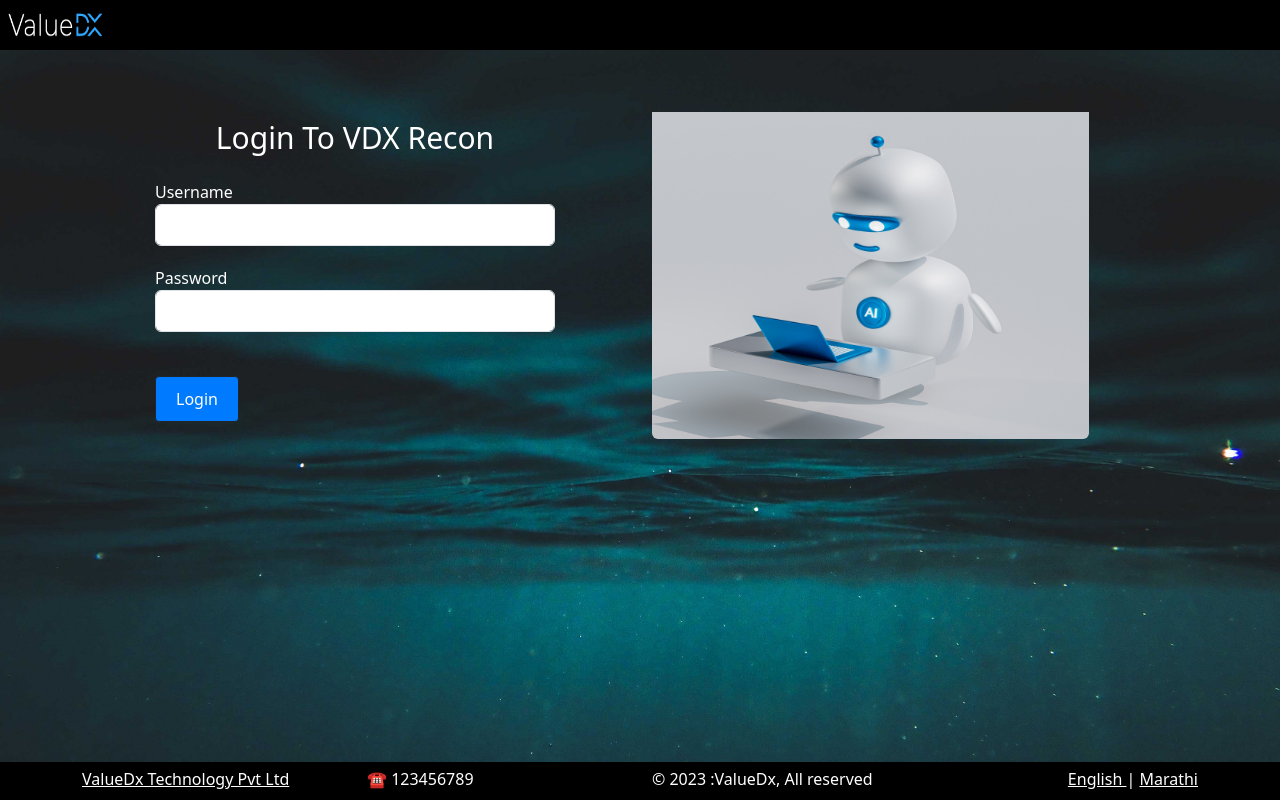
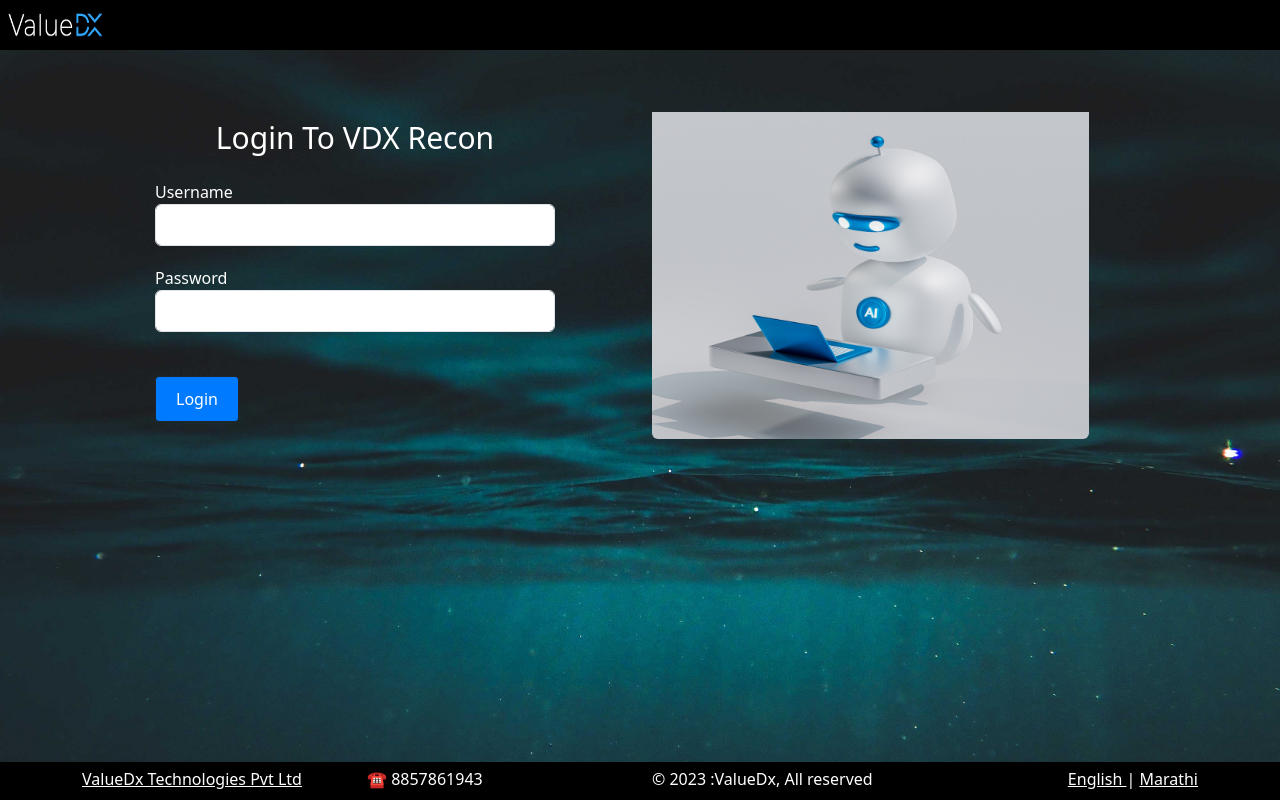
Before and after one commit to vdvaibhavp/project_ui, a React (Create React App) app: page / in a window 1280 px wide. Built offline with nearby package versions, Linux system fonts and the light colour scheme.

Commit message:
commit server

```diff
--- a/src/Components/Dashboard/Dashboard.js
+++ b/src/Components/Dashboard/Dashboard.js
@@ -63,7 +63,7 @@ function Dashboard({ onLogout, isAuthenticated }) {
       fileId: file
     };
     await axios({
-      url: 'http://localhost:3001/download',
+      url: '/download',
       method: 'GET',
       params : requestData,
       responseType: 'blob',
@@ -118,7 +118,7 @@ function Dashboard({ onLogout, isAuthenticated }) {
 
 
     //call to upload api - express
-    const response = await axios.post('http://localhost:3001/upload', formData)
+    const response = await axios.post('/upload', formData)
       .then(response => {
         setRequestId(response.data);
         setLoad(true);
--- a/src/Components/Dashboard/RenderComponent.js
+++ b/src/Components/Dashboard/RenderComponent.js
@@ -29,7 +29,7 @@ function RenderComponent({requestId, callRender}) {
     //   .catch(error => {
     //     console.error('Error occurred while downloading the file:', error);
     //   });
-    await axios.get('http://localhost:3001/status', {params : requestData})
+    await axios.get('/status', {params : requestData})
                .then(response => {
                     callRender(response.data);
 
--- a/src/Components/Footer/Footer.js
+++ b/src/Components/Footer/Footer.js
@@ -11,13 +11,13 @@ function Footer() {
                 <div class="row">
                     <div class="col-md-3">
                         <div class="form-group">
-                            <a className='text-white' href='https://valuedx.com/' target="_blank"> ValueDx Technology Pvt Ltd
+                            <a className='text-white' href='https://valuedx.com/' target="_blank"> ValueDx Technologies Pvt Ltd
                             </a>
                         </div>
                     </div>
 
                     <div class="col-md-3">
-                        <label> ☎ 123456789 </label>
+                        <label> ☎ 8857861943 </label>
                     </div>
 
                     <div class="col-md-3">
```
